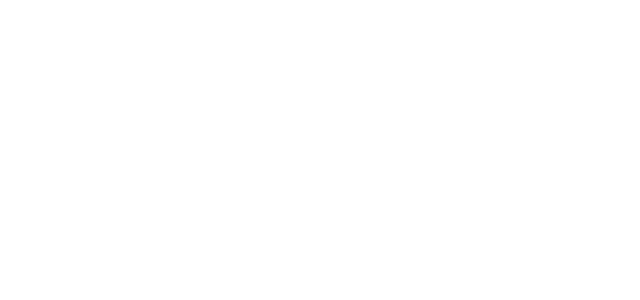
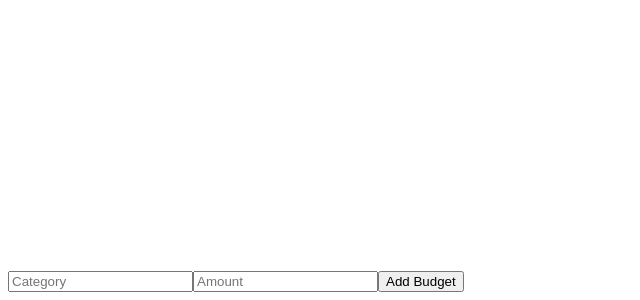
Before and after one commit to osumd/mappers-software-systems-, a Next.js app in the folder finance/: page /budgetTool in a window 1280 px wide. Before the commit this address had no page. Shown: the part 1001-1301 px from the top of the page, without its empty margins (0-640 px from the left). Before the commit the page ends 800 px from the top, so only its background shows below. Built offline with nearby package versions, Linux system fonts and the light colour scheme.

Commit message:
add pie chart and budget input

```diff
--- /dev/null
+++ b/finance/pages/budgetForm.js
@@ -0,0 +1,27 @@
+import React, { useState } from 'react';
+
+export default function BudgetForm( {onAddBudgetItem} ){
+    const [category, setCategory] = useState('');
+    const [amount, setAmount] = useState('');
+
+    const handleSubmit = (event) => {
+        //prevent page reload
+        event.preventDefault();
+
+        //validate input
+        if(category && amount){
+            onAddBudgetItem({category, amount: Number(amount)});
+            setCategory('');
+            setAmount('');
+        }
+
+    };
+
+    return (
+        <form onSubmit={handleSubmit}>
+          <input type="text" placeholder="Category" value={category} onChange={(e) => setCategory(e.target.value)}/>
+          <input type="number" placeholder="Amount" value={amount} onChange={(e) => setAmount(e.target.value)}/>
+          <button type="submit">Add Budget</button>
+        </form>
+      );
+}
--- /dev/null
+++ b/finance/pages/budgetPieChart.js
@@ -0,0 +1,47 @@
+import React from "react";
+import { Chart as ChartJS, ArcElement, Tooltip, Legend } from 'chart.js';
+import { Pie } from 'react-chartjs-2';
+
+ChartJS.register(ArcElement, Tooltip, Legend);
+
+export default function BudgetPieChart( {budgetData} ){
+
+    // const budgetData = [
+    //     { category: "Food", amount: 500 },
+    //     { category: "Entertainment", amount: 200 },
+    //     { category: "Shopping", amount: 200 },
+    //     { category: "Savings", amount: 700}
+    // ];
+
+    const data = {
+        labels: budgetData.map((item) => item.category),
+        datasets: [
+          {
+            //label:
+            data: budgetData.map((item) => item.amount),
+            backgroundColor: [
+              'rgba(255, 99, 132, 0.2)',
+              'rgba(54, 162, 235, 0.2)',
+              'rgba(255, 206, 86, 0.2)',
+              'rgba(75, 192, 192, 0.2)',
+              'rgba(153, 102, 255, 0.2)',
+              'rgba(255, 159, 64, 0.2)',
+            ],
+            borderColor: [
+              'rgba(255, 99, 132, 1)',
+              'rgba(54, 162, 235, 1)',
+              'rgba(255, 206, 86, 1)',
+              'rgba(75, 192, 192, 1)',
+              'rgba(153, 102, 255, 1)',
+              'rgba(255, 159, 64, 1)',
+            ],
+            borderWidth: 1,
+          },
+        ],
+      };
+    return(
+        <div>
+            <Pie data={data}></Pie>
+        </div>
+    );
+}
--- /dev/null
+++ b/finance/pages/budgetTool.js
@@ -0,0 +1,25 @@
+import React, { useState } from 'react';
+import BudgetForm from './budgetForm'
+import BudgetPieChart from './budgetPieChart';
+
+import styles from '../styles/Home.module.css'
+
+export default function BudgetTool(){
+    const [budgetData, setBudgetItems] = useState([]);
+
+    const addBudgetItem = (newItem) => {
+        setBudgetItems([...budgetData, newItem]);
+    };
+
+    return (
+    <div className={styles.budget_container}>
+        <div className={styles.budget_child}>
+            <BudgetPieChart budgetData={budgetData}/>
+        </div>
+        <div className={styles.budget_child}>
+            <BudgetForm onAddBudgetItem={addBudgetItem} />
+        </div>
+
+    </div>
+    );
+}
```
